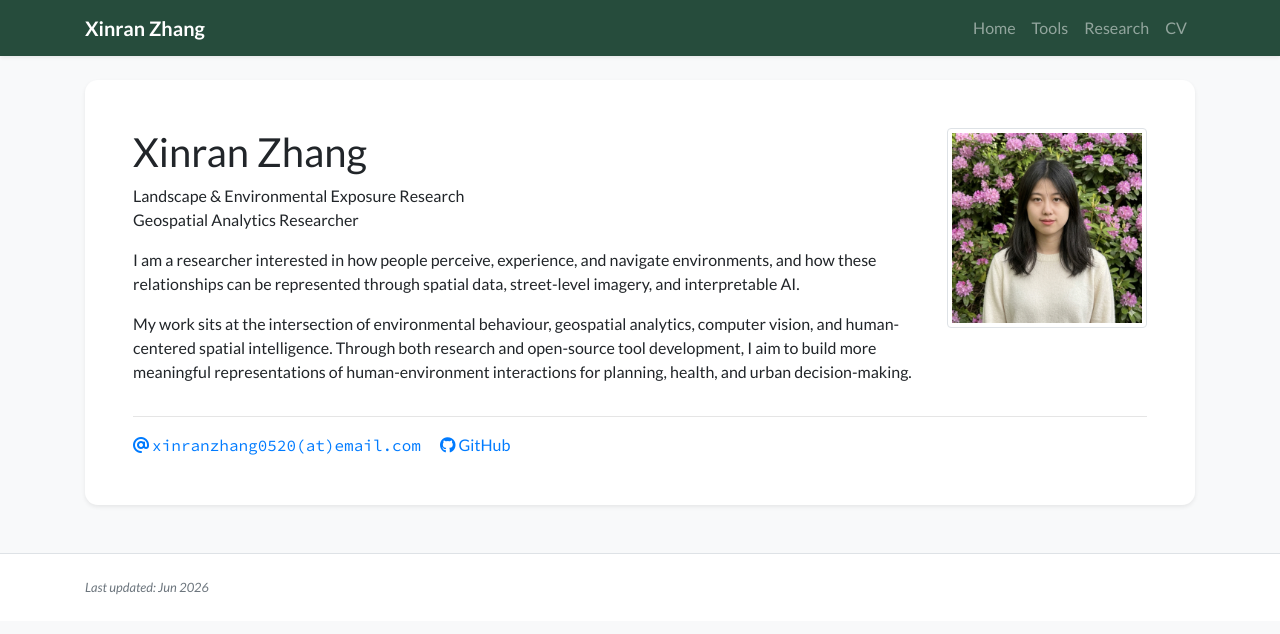
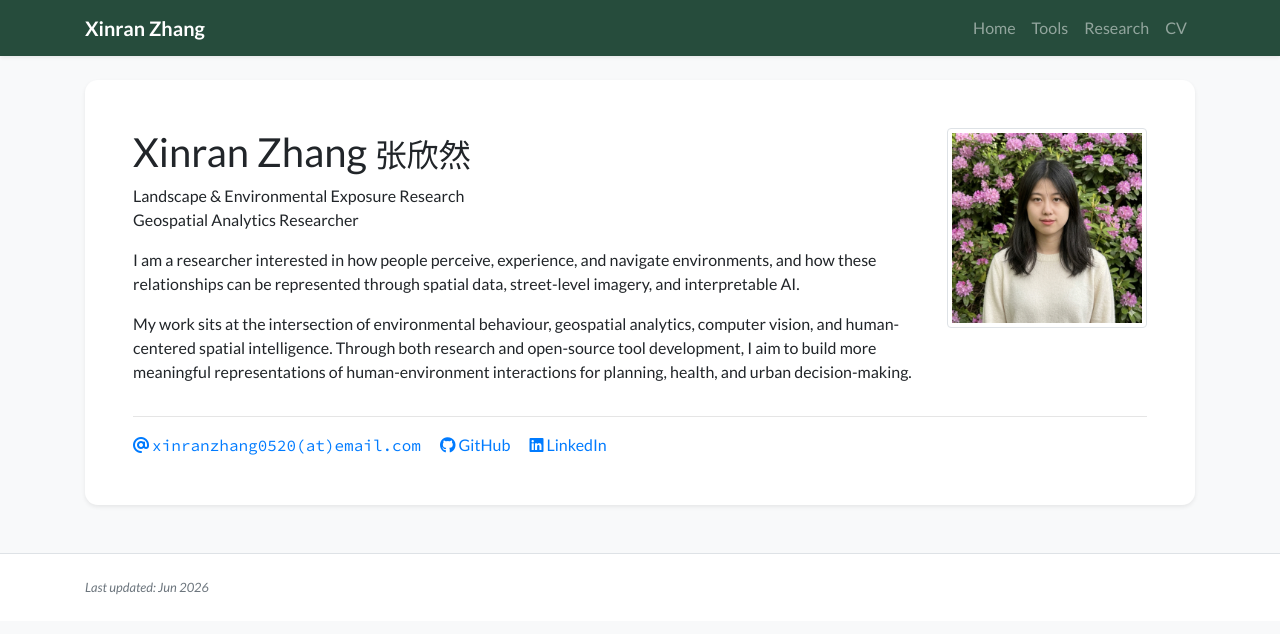
Before and after one commit to Rintozxr/rintozxr.github.io, a Jekyll site: the page built from index_layout2.html, in a window 1280 px wide. Shown: the top 634 px of the page. Built offline with Jekyll 4.4.1, drawn with Linux system fonts in a browser that asks for light colours; nearby versions of some CDN libraries; a style sheet for code colours, icons or effects is not loaded.

Commit message:
Update profile.yml

```diff
--- a/_data/profile.yml
+++ b/_data/profile.yml
@@ -1,5 +1,5 @@
 primary_name: "Xinran Zhang"
-secondary_name: ""
+secondary_name: "张欣然"
 navbar_name: "Xinran Zhang"
 
 positions:
@@ -16,7 +16,7 @@ github: rintozxr
 # wechat_qrcode: /assets/images/etc/wechat.jpg
 # wechat_prompt: >-
 #   Please tell me your <strong>name</strong> and <strong>affiliation</strong> (current or past) when adding my wechat. Thanks!
-# linkedin: your-linked-in-id
+linkedin: xinran-z-421719271
 # orcid: 0000-0000-0000-0000
 
 short_bio_text_justify: false
```
